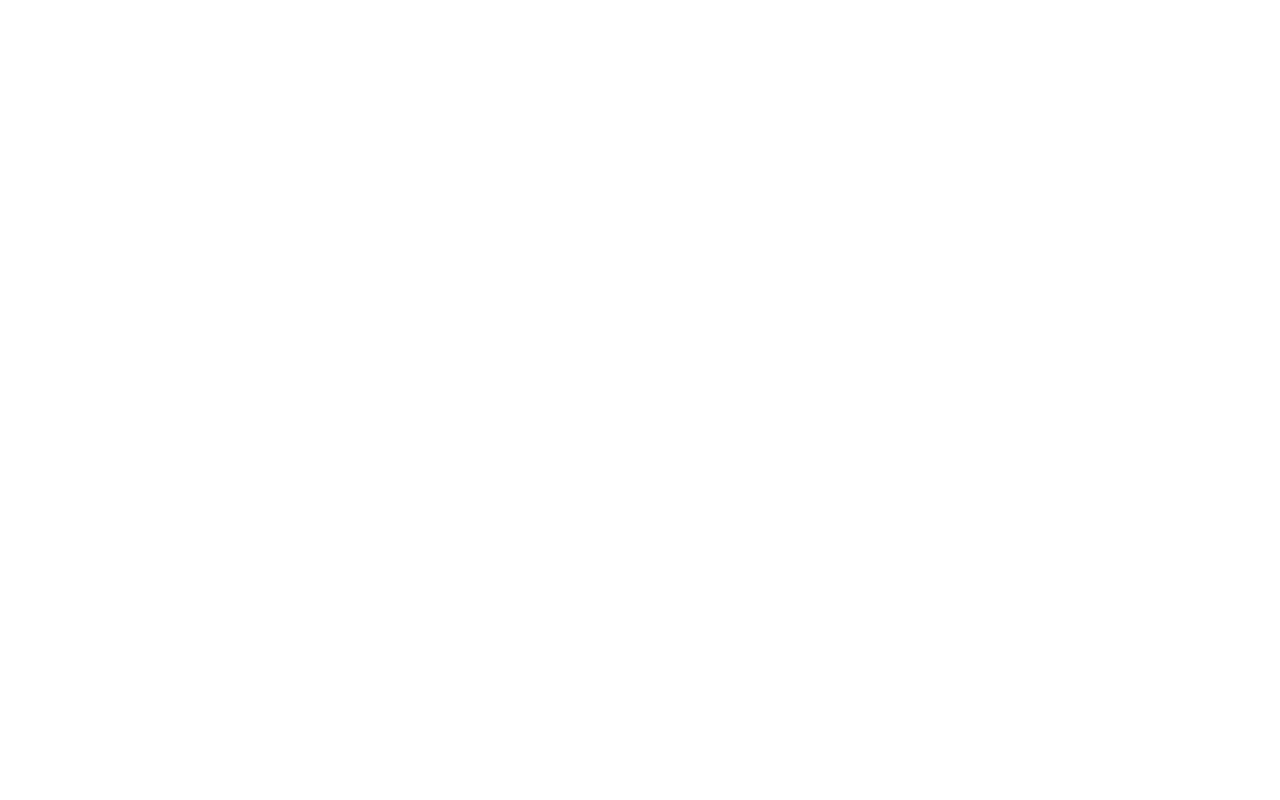
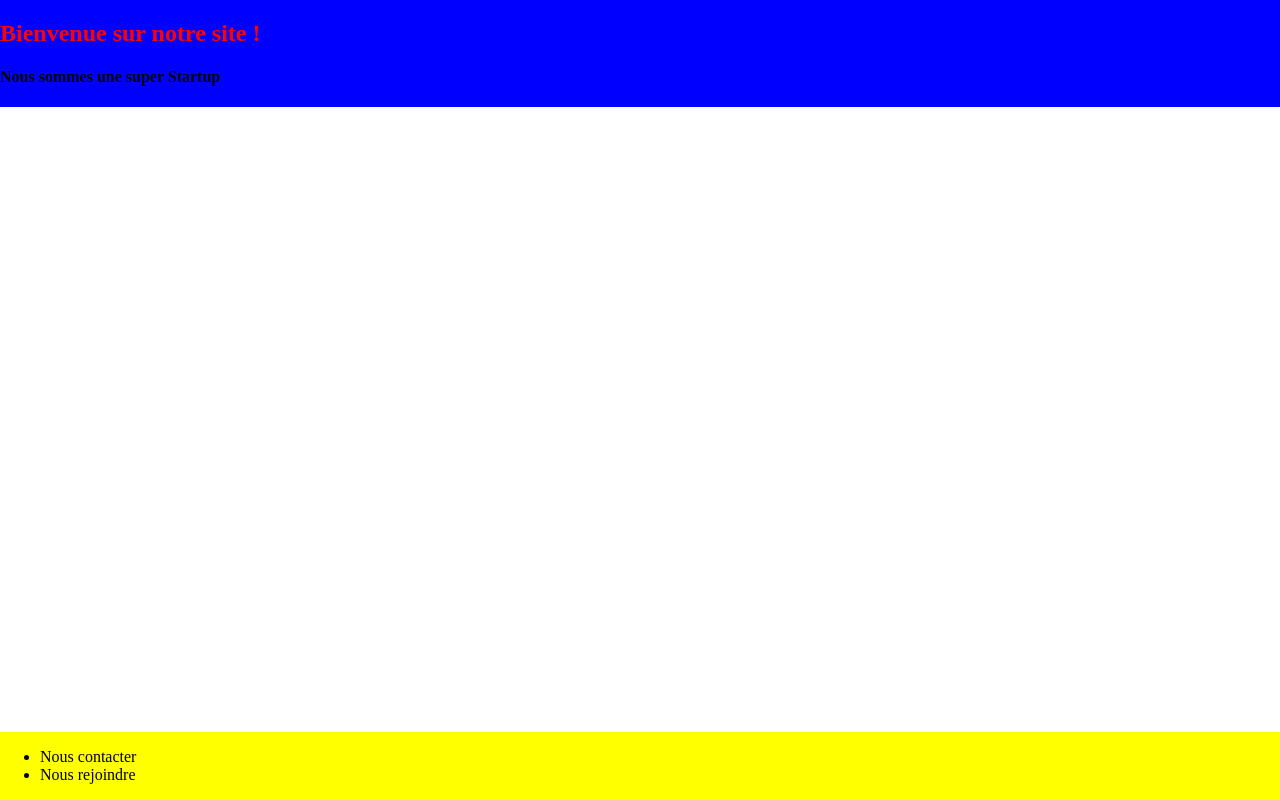
Before and after one commit to hxtninfosec/TP_CC_02-02-21, a plain HTML site: page index.html in a window 1280 px wide. Drawn offline with Linux system fonts and the light colour scheme.

Commit message:
Footer + Header + CSS

```diff
--- a/index.html
+++ b/index.html
@@ -1,14 +1,23 @@
 <!DOCTYPE html>
 <html>
 	<head>
+		<title>TP 02/02/2021</title>
+		<link rel="stylesheet" href="style.css"</link>
 	</head>
 
 	<body>
 		<header>
+			<h2>Bienvenue sur notre site !</h2>
+
+			<h4>Nous sommes une super Startup</h4>
 		</head>
 
 
 		<footer>
+			<ul>
+				<li>Nous contacter</li>
+				<li>Nous rejoindre</li>
+			</ul>
 		</footer>
 	</body>
 </html>
--- /dev/null
+++ b/style.css
@@ -0,0 +1,19 @@
+header {
+	position: fixed;
+	left: 0;
+	top: 0;
+	width: 100%;
+	background-color: blue;
+}
+
+header > h2 {
+	color: red;
+}
+
+footer {
+	position: fixed;
+	left: 0;
+	bottom: 0;
+	width: 100%;
+	background-color: yellow;
+}
```
